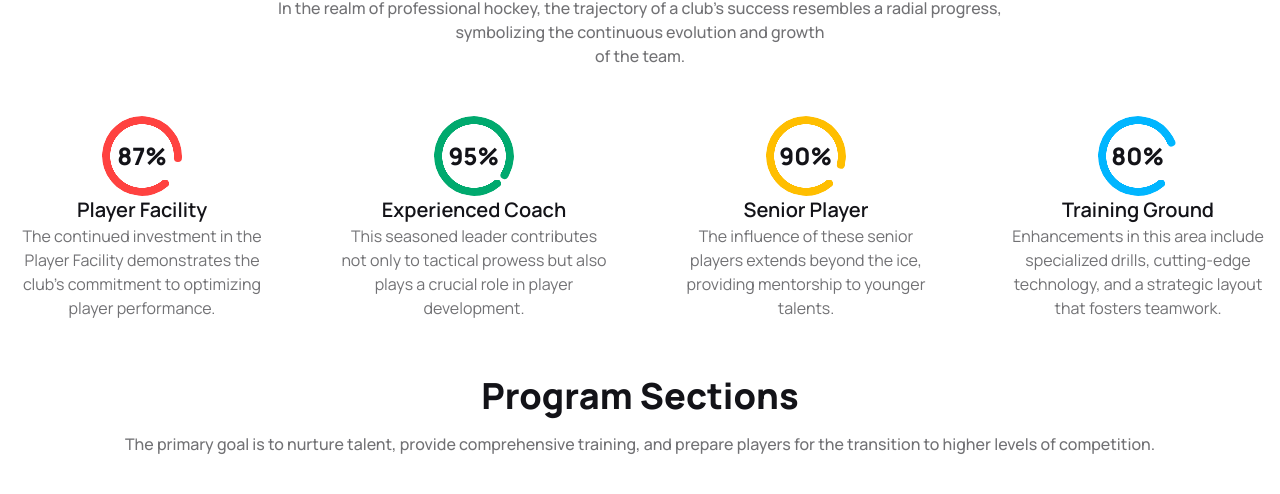
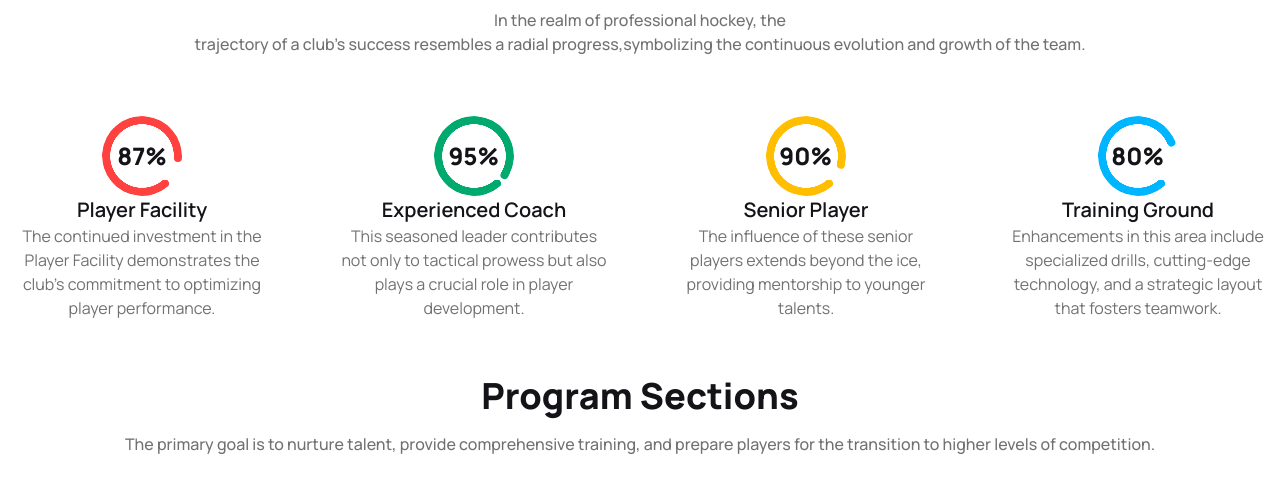
Before and after one commit to IshratMishu/Hockey-Assignment3, a plain HTML site: page index.html in a window 1280 px wide. Shown: the part 606-1100 px from the top of the page. Drawn offline with nearby package versions, Linux system fonts and the light colour scheme.

Commit message:
full work done

```diff
--- a/index.html
+++ b/index.html
@@ -124,7 +124,7 @@
     <section>
         <div class="text-center space-y-4">
             <h2 class="text-color-black text-xl lg:text-4xl font-extrabold">Professional Hockeys Club</h2>
-            <p class="font-medium text-sm lg:text-base text-color-more-rgb">In the realm of professional hockey, the trajectory of a club's success resembles a radial progress, <br>symbolizing the continuous evolution and growth <br>of the team.</p>
+            <p class="font-medium text-sm p-3 lg:text-base text-color-more-rgb">In the realm of professional hockey, the <br> trajectory of a club's success resembles a radial progress,symbolizing the continuous evolution and growth of the team.</p>
         </div>
   <div class="grid grid-cols-1 lg:grid-cols-4 gap-10 lg:gap-16 mt-10 p-2">
         <!-- first radial -->
@@ -523,7 +523,7 @@
       <h2 class="text-color-black text-xl lg:text-4xl font-extrabold">Get In Touch</h2>
       <p class="font-medium text-sm lg:text-base text-color-more-rgb">We value your inquiries, feedback, and engagement. Getting in touch with us is easy, and we're here to assist you!</p>
   </div>
-  <div class="mt-12 flex flex-col lg:flex-row gap-4 justify-between ">
+  <div class="mt-12 flex flex-col lg:flex-row gap-4 justify-between">
     <div class="grid grid-cols-1 gap-4 lg:gap-1 m-5 lg:m-3">
         <div class="bg-info-color rounded-2xl w-80 h-40 p-8">
           <img class="mb-3" src="Images/Group 1171275317.png" alt="">
```
